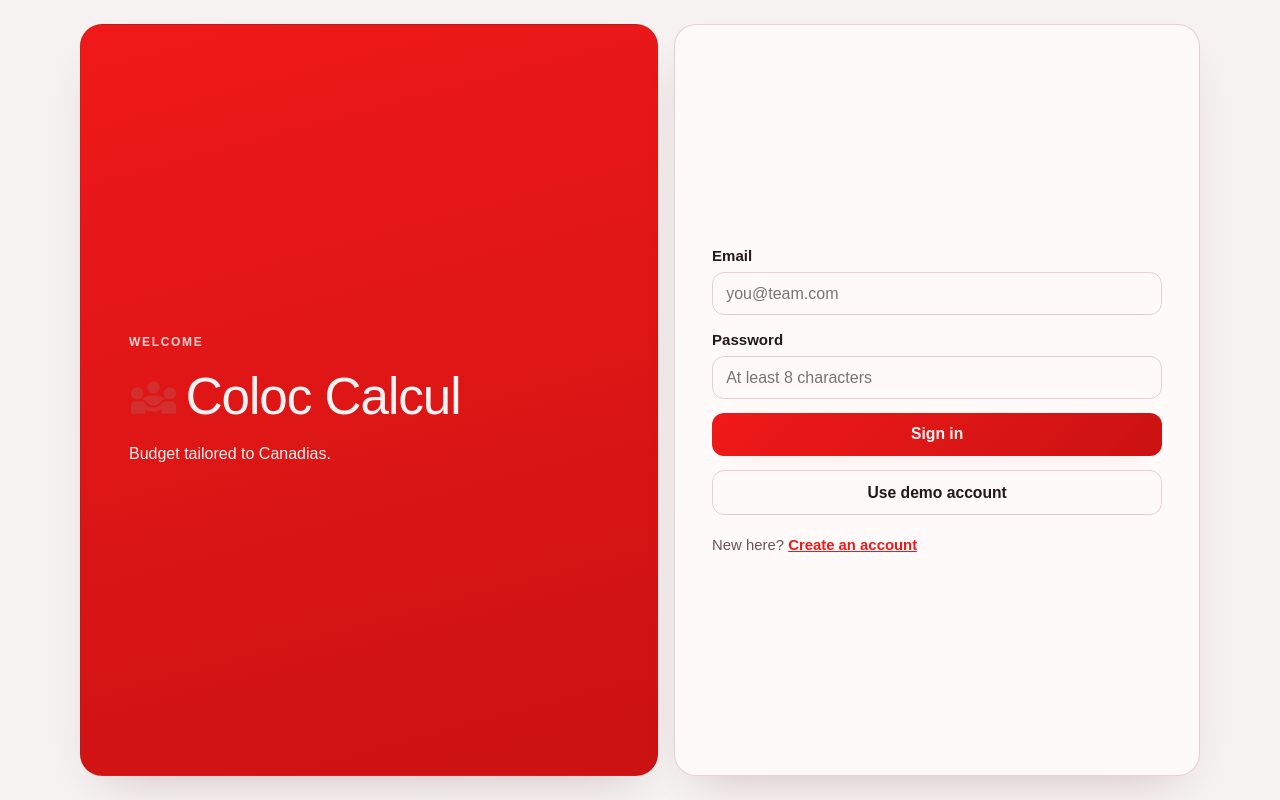
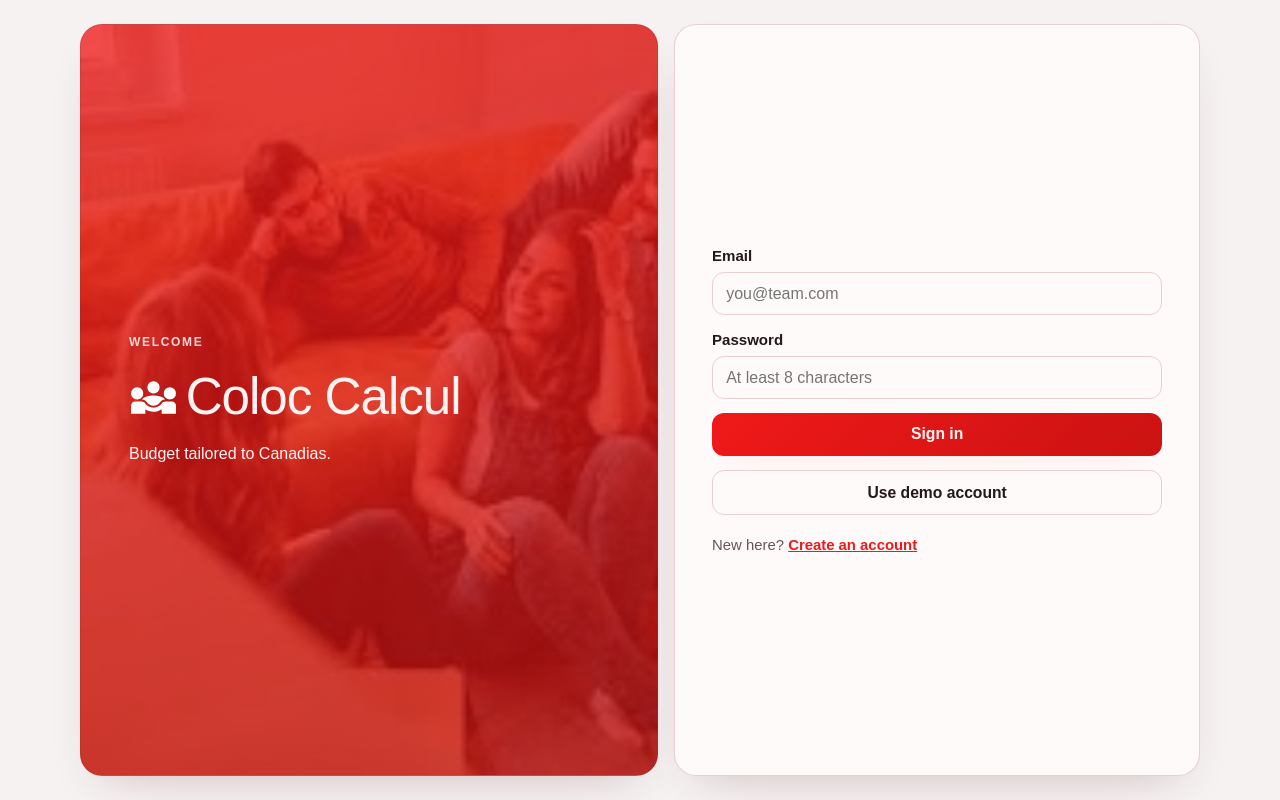
Before and after one commit to ADGLx/project-management-hackaton, a React (Vite) app in the folder front-end/: page /login in a window 1280 px wide. Built offline with nearby package versions, Linux system fonts and the light colour scheme; no server answers; a web font is replaced by a local one.

Commit message:
final touch!

```diff
--- a/front-end/src/pages/LoginPage.tsx
+++ b/front-end/src/pages/LoginPage.tsx
@@ -33,7 +33,7 @@ export default function LoginPage() {
       <section className="auth-panel brand-panel">
         <p className="eyebrow">Welcome</p>
         <h1 className="app-brand-title">
-          <img className="app-brand-icon" src="/diversity.svg" alt="" aria-hidden="true" />
+          <img className="app-brand-icon" src="/diversity-white.svg" alt="" aria-hidden="true" />
           <span>Coloc Calcul</span>
         </h1>
         <p>Budget tailored to Canadias.</p>
--- a/front-end/src/styles.css
+++ b/front-end/src/styles.css
@@ -227,7 +227,13 @@ h1,
   display: grid;
   gap: 1.2rem;
   align-content: center;
-  background: linear-gradient(165deg, var(--brand-gradient-start), var(--brand-gradient-end));
+  background:
+    linear-gradient(
+      165deg,
+      color-mix(in srgb, var(--brand-gradient-start) 78%, transparent),
+      color-mix(in srgb, var(--brand-gradient-end) 72%, transparent)
+    ),
+    url("/roomates.jpg") center / cover no-repeat;
   color: var(--brand-text);
 }
 
```
Also changed, not shown: front-end/public/diversity-white.svg (added), front-end/public/roomates.jpg (added).
